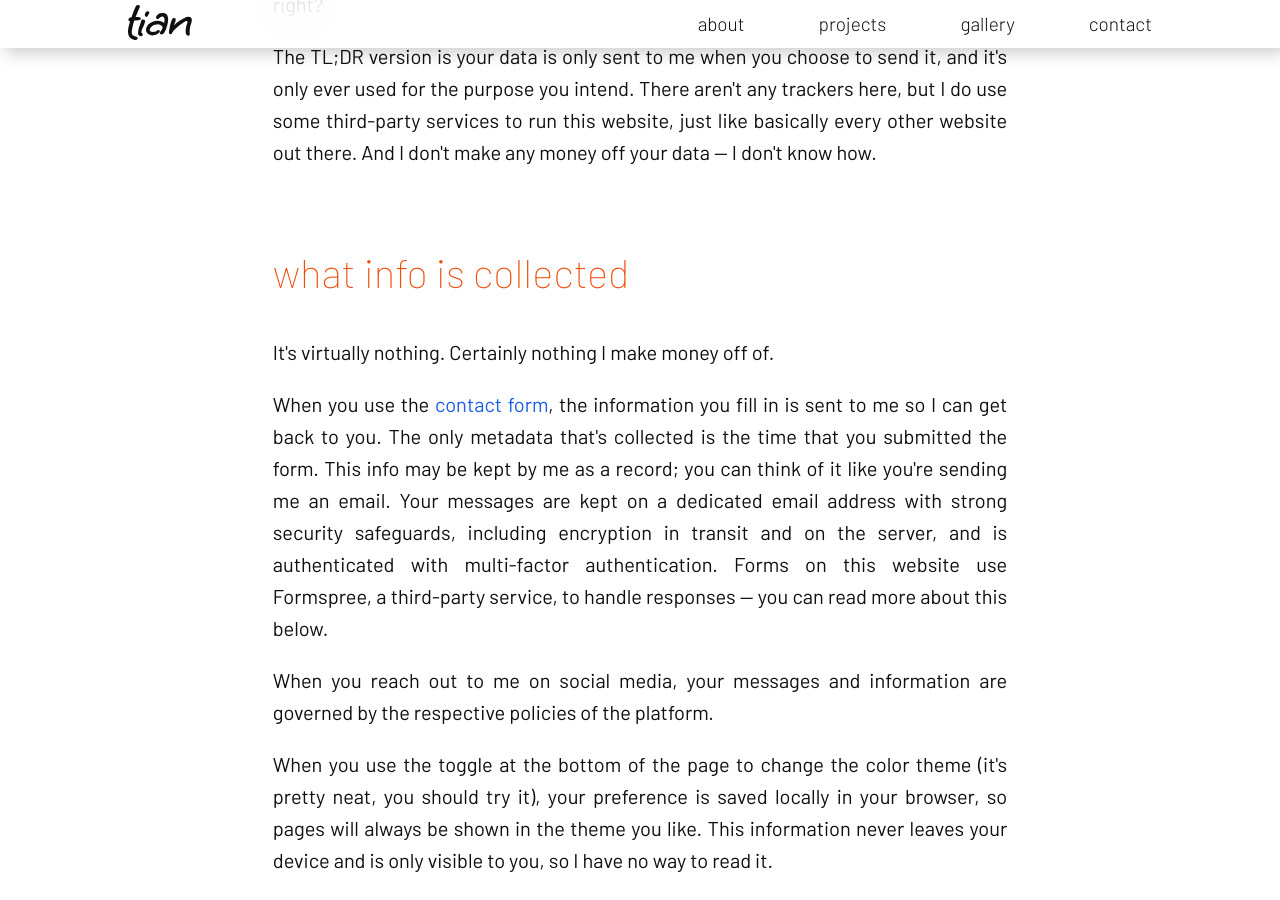
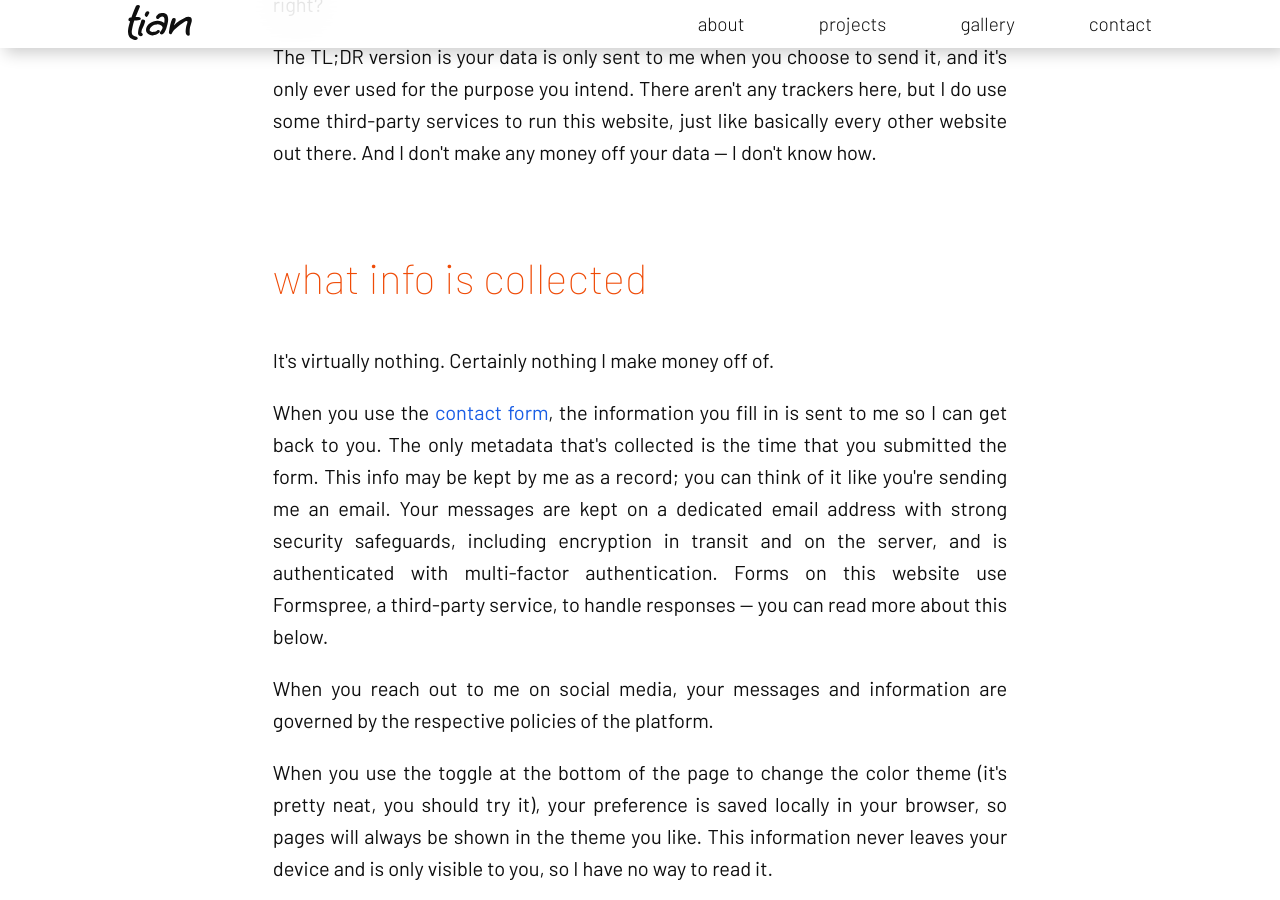
Before and after one commit to qitianshi/qitianshi.com, a Jekyll site: the page built from src/legal/privacy.html, in a window 1280 px wide and 900 px high, scrolled down 618 px. Built offline with Jekyll 4.4.1, drawn with Linux system fonts in a browser that asks for light colours; some web fonts are replaced.

Commit message:
Increase hierarchical difference between h2 and h3

```diff
--- a/src/_sass/base/_typography.scss
+++ b/src/_sass/base/_typography.scss
@@ -89,12 +89,12 @@
 
 h2 {
     font-weight:100;
-    font-size: 2em;
+    font-size: 2.1em;
 }
 
 h3 {
     font-weight: 400;
-    font-size: 1.35em;
+    font-size: 1.3em;
 }
 
 h4 {
```
